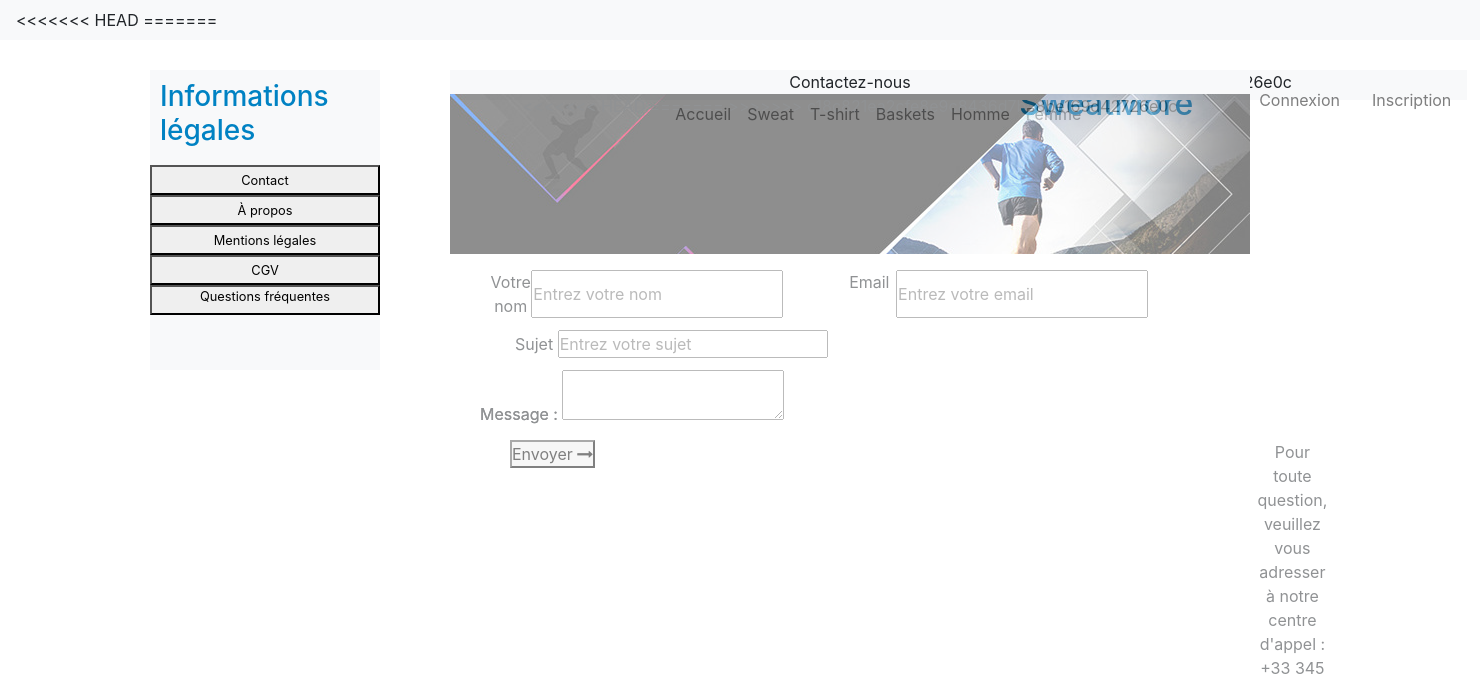
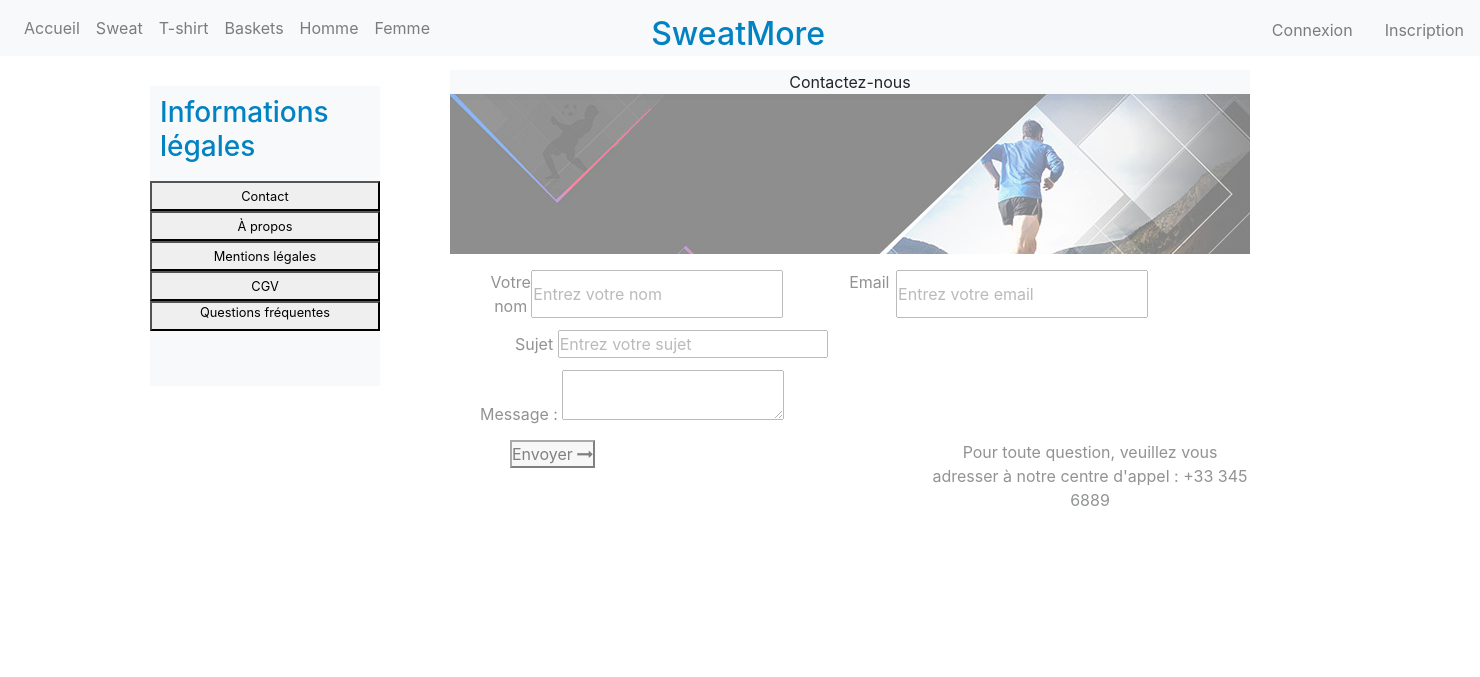
Before and after one commit to damien-simplon/site_catalogue_sweatmore, a PHP site: page /contact.php in a window 1480 px wide. Shown: the top 677 px of the page. Run offline with PHP 8.4, Linux system fonts and the light colour scheme.

Commit message:
le conflit il est pu la

```diff
--- a/contact.php
+++ b/contact.php
@@ -14,12 +14,7 @@
                     <span class="navbar-toggler-icon"></span>
                 </button>
 
-<<<<<<< HEAD
-=======
-<div id="formBanniere">
-        <form action="treatment.php" method="post">
-                <div id="form">
->>>>>>> c18c821ea2cfe8e9c8436d7bc8be169d42726e0c
+
                 <h2>SweatMore</h2>
 
                 <?php if (isset($_SESSION['user-id'])){ ?>
@@ -100,17 +95,10 @@
 						<span class="focus-input100"></span>
 				</div>
 
-<<<<<<< HEAD
-				<div id="message">
-					<label for="msg">Message :</label>
-					<textarea id="msg" name="user_message"></textarea>
-				</div>
-=======
                                 <div id="message">
                                 <label for="msg">Message :</label>
                                         <textarea id="msg" name="msg"></textarea>
                                 </div>
->>>>>>> c18c821ea2cfe8e9c8436d7bc8be169d42726e0c
 
 				<div class="submit">
 					<button type="submit" name="submit_contact" class="contact100-form-btn">
```
